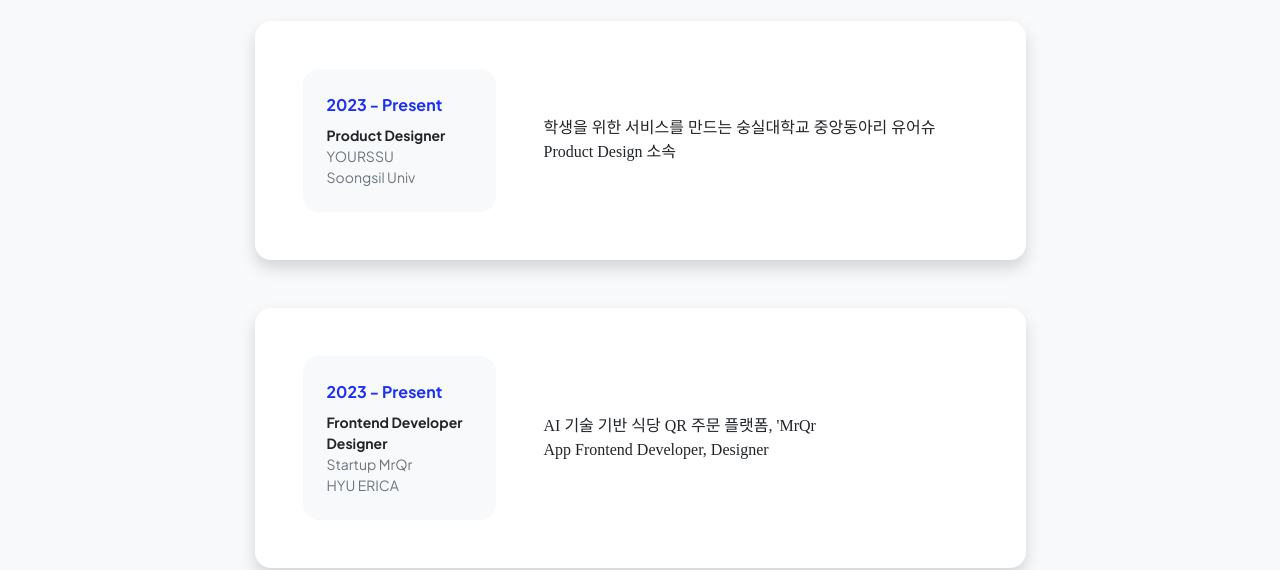
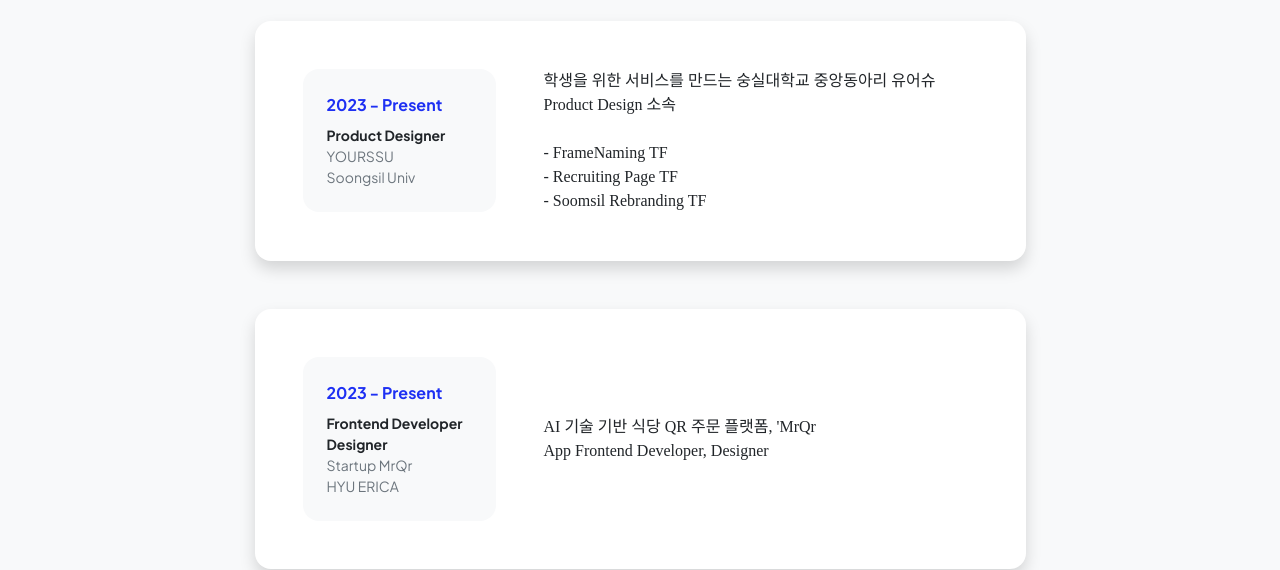
Before and after one commit to Drizzle03/Portfolio, a plain HTML site: page resume.html in a window 1280 px wide. Shown: the part 267-837 px from the top of the page. Drawn offline with nearby package versions, Linux system fonts and the light colour scheme; a web font is replaced by a local one.

Commit message:
Edit: Resume 내용 수정

```diff
--- a/resume.html
+++ b/resume.html
@@ -61,7 +61,10 @@
                                                 <div class="small text-muted">Soongsil Univ</div>
                                             </div>
                                         </div>
-                                        <div class="col-lg-8"><div lang="ko">학생을 위한 서비스를 만드는 숭실대학교 중앙동아리 유어슈 <br>Product Design 소속</div></div>
+                                        <div class="col-lg-8"><div lang="ko">학생을 위한 서비스를 만드는 숭실대학교 중앙동아리 유어슈
+                                            <br>Product Design 소속<br>
+                                            <br> - FrameNaming TF<br> - Recruiting Page TF<br>- Soomsil Rebranding TF
+                                        </div></div>
                                     </div>
                                 </div>
                             </div>
@@ -78,7 +81,9 @@
                                                 <div class="small text-muted">HYU ERICA</div>
                                             </div>
                                         </div>
-                                        <div class="col-lg-8"><div lang="ko">AI 기술 기반 식당 QR 주문 플랫폼, 'MrQr<br> App Frontend Developer, Designer</div></div>
+                                        <div class="col-lg-8"><div lang="ko">AI 기술 기반 식당 QR 주문 플랫폼, 'MrQr<br> App Frontend Developer, Designer<br>
+                                        </div>
+                                    </div>
                                     </div>
                                 </div>
                             </div>
```
